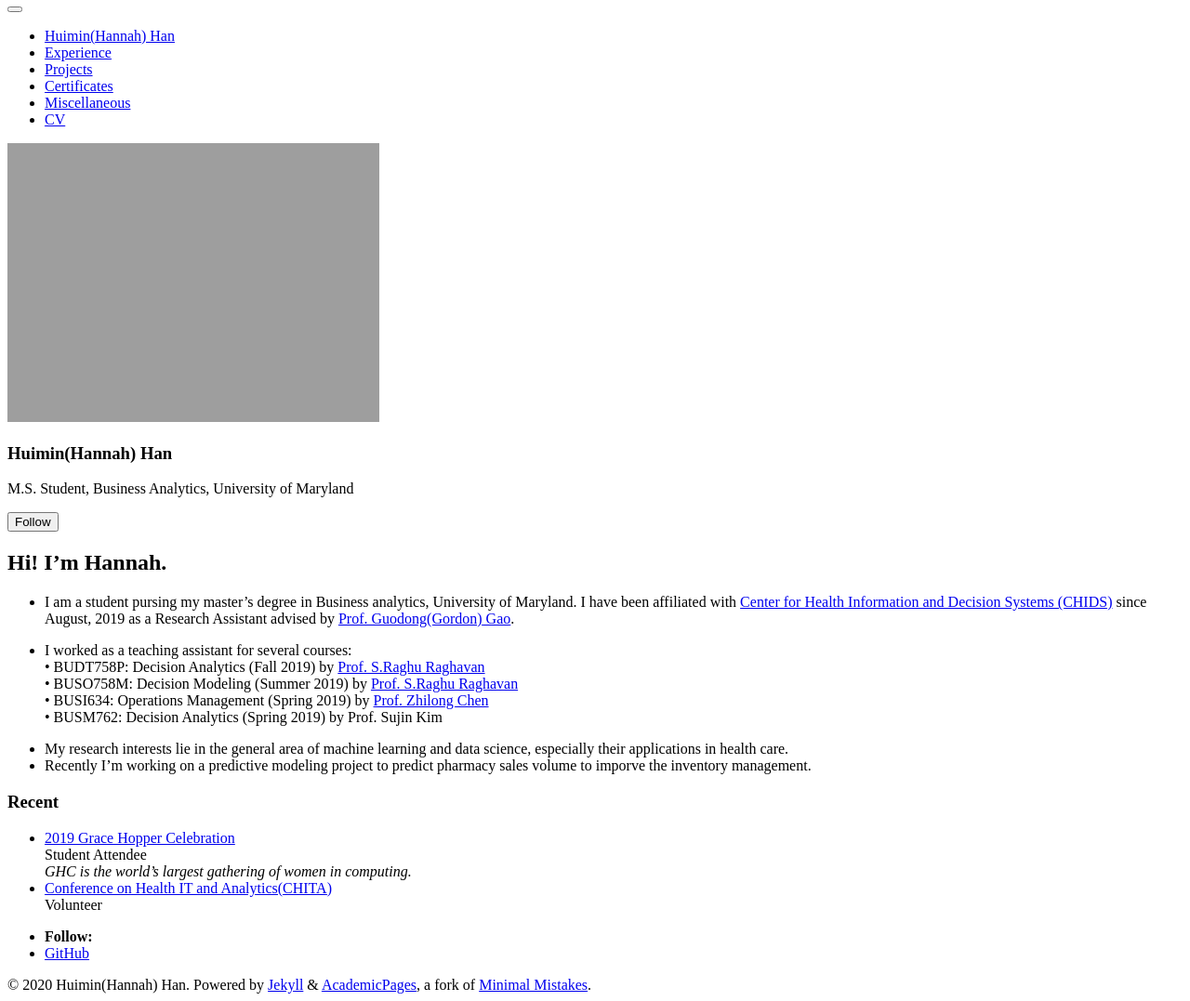
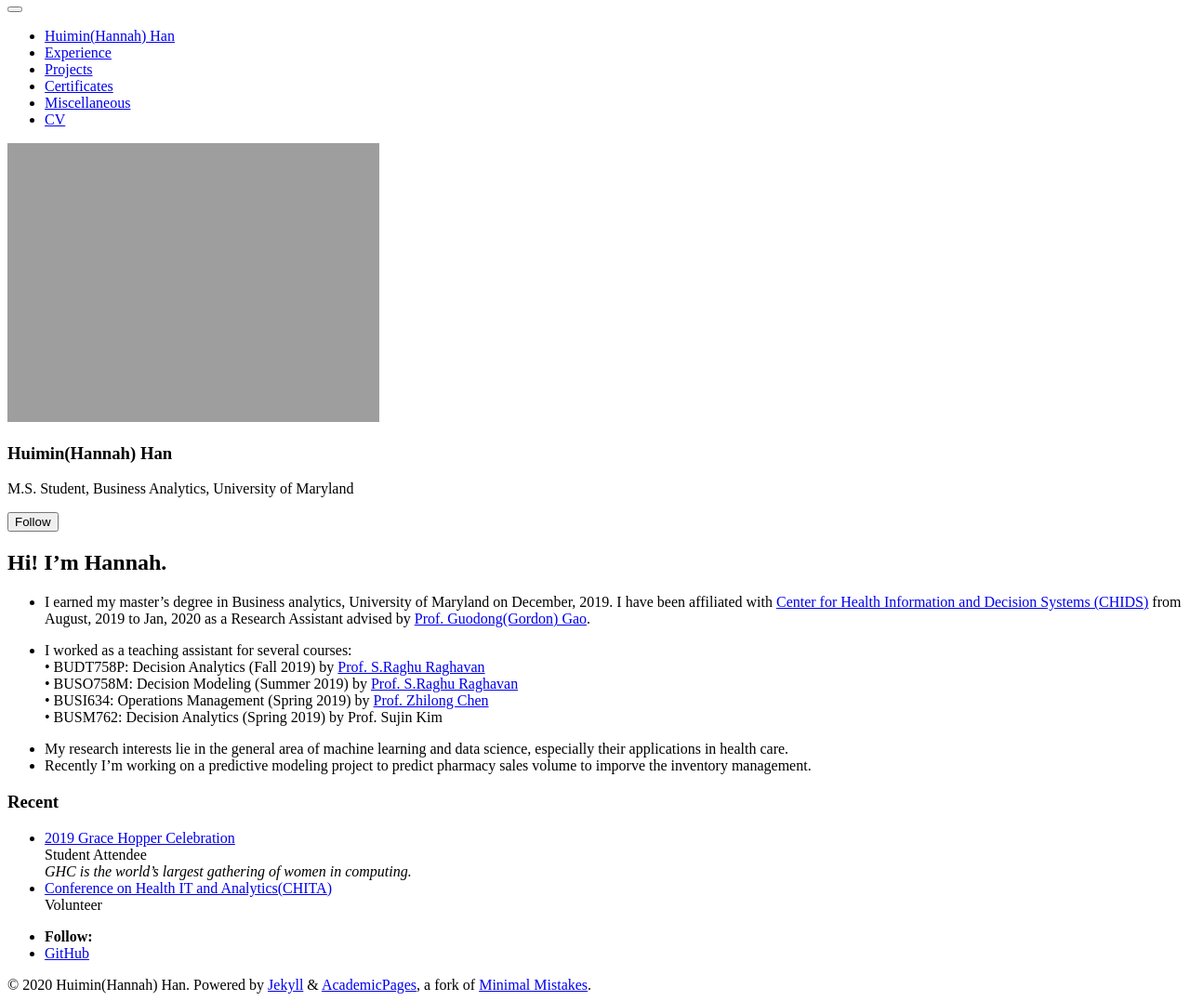
Before and after one commit to HannahHan3/HannahHan3.github.io, a Jekyll site: the page built from _pages/about.md, in a window 1280 px wide, cut to the strip 112-1189 px from the top of the page. Shown: the whole strip at 93% size. Built offline with Jekyll 4.4.1, drawn with Linux system fonts in a browser that asks for light colours.

Commit message:
Update about.md

```diff
--- a/_pages/about.md
+++ b/_pages/about.md
@@ -9,7 +9,7 @@ redirect_from:
 ---
 
 
-* I am a student pursing my master's degree in Business analytics, University of Maryland. I have been affiliated with [Center for Health Information and Decision Systems (CHIDS)](https://www.rhsmith.umd.edu/centers-excellence/center-health-information-decision-systems) since August, 2019 as a Research Assistant advised by [Prof. Guodong(Gordon) Gao](http://scholar.rhsmith.umd.edu/ggao).
+* I earned my master's degree in Business analytics, University of Maryland on December, 2019. I have been affiliated with [Center for Health Information and Decision Systems (CHIDS)](https://www.rhsmith.umd.edu/centers-excellence/center-health-information-decision-systems) from August, 2019 to Jan, 2020 as a Research Assistant advised by [Prof. Guodong(Gordon) Gao](http://scholar.rhsmith.umd.edu/ggao).
 * I worked as a teaching assistant for several courses: <br />
 •	BUDT758P: Decision Analytics  (Fall 2019) by [Prof. S.Raghu Raghavan](http://terpconnect.umd.edu/~raghavan/)<br />
 •	BUSO758M: Decision Modeling  (Summer 2019) by [Prof. S.Raghu Raghavan](http://terpconnect.umd.edu/~raghavan/)<br />
```
